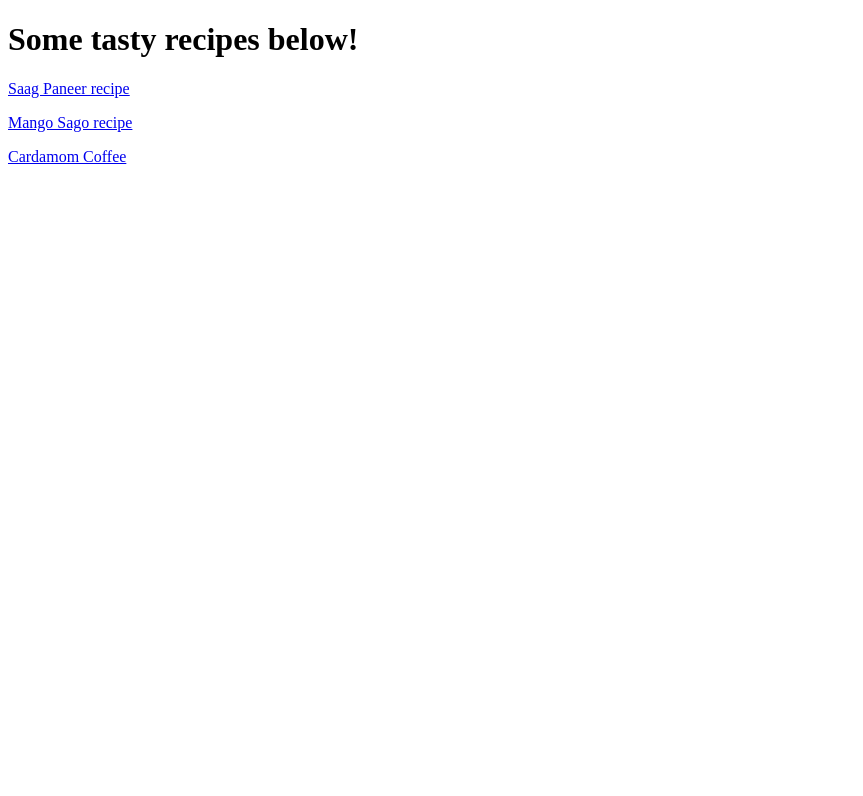
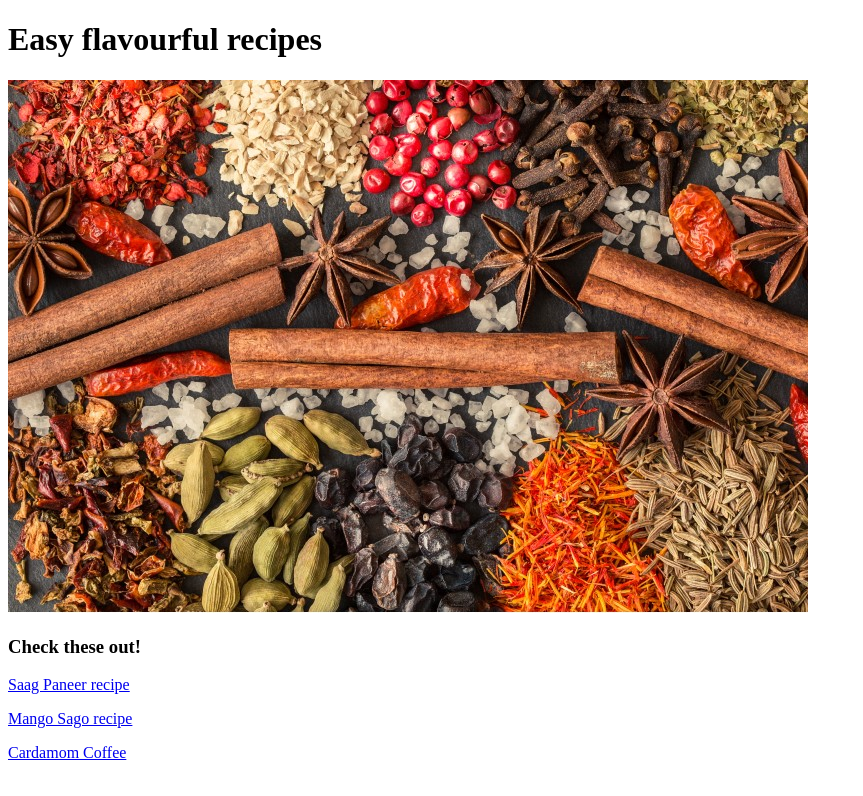
Before and after one commit to MaracuB/odin-recipes, a plain HTML site: page index.html in a window 1280 px wide. Shown: the whole page, without its empty margins (0-863 px from the left). Drawn offline with Linux system fonts and the light colour scheme.

Commit message:
Edit index.html

```diff
--- a/index.html
+++ b/index.html
@@ -7,7 +7,10 @@
     <title>Recipes</title>
 </head>
 <body>
-    <h1>Some tasty recipes below!</h1>
+    <h1>Easy flavourful recipes</h1>
+    <p><img src="images/spices.jpg"></p>
+
+    <h3>Check these out!</h3>
     <p><a href ="recipes/saagpaneer.html">Saag Paneer recipe</a></p>
     <p><a href ="recipes/mangosago.html">Mango Sago recipe</a></p>
     <p><a href ="recipes/cardamom.html">Cardamom Coffee</a>
```
Also changed, not shown: images/spices.jpg (added).
